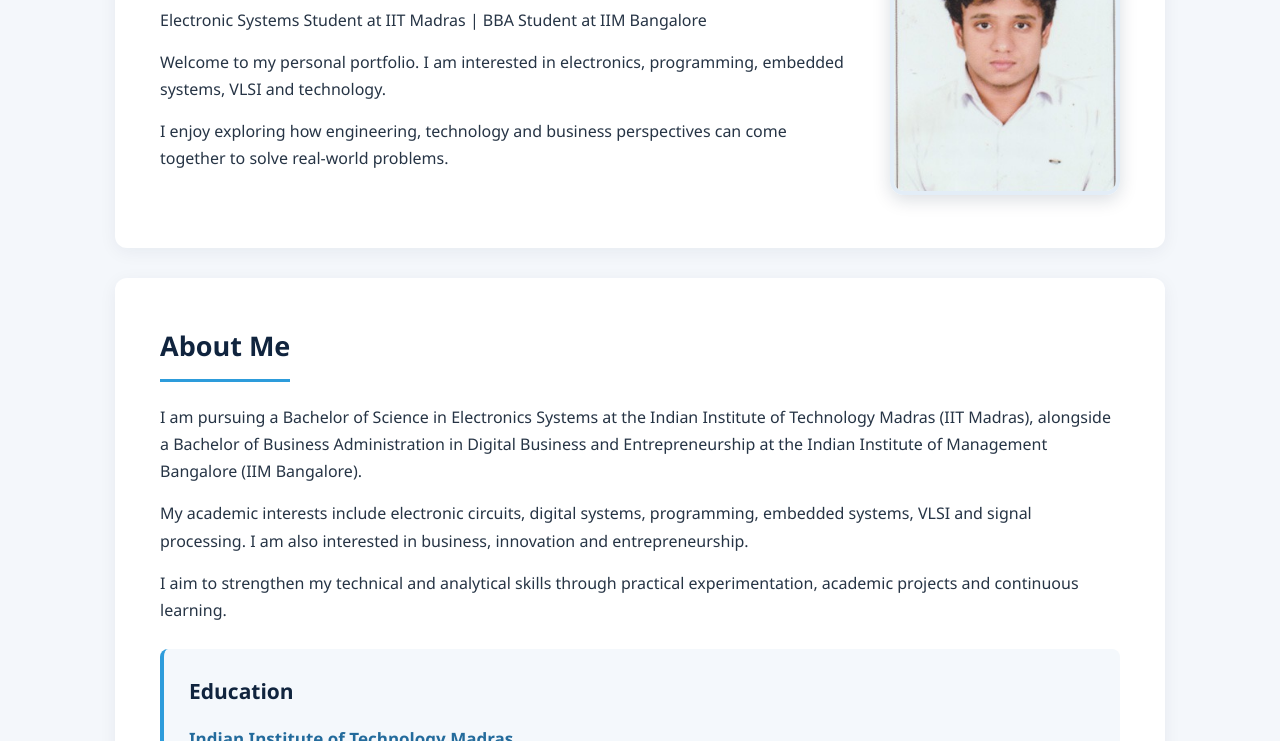
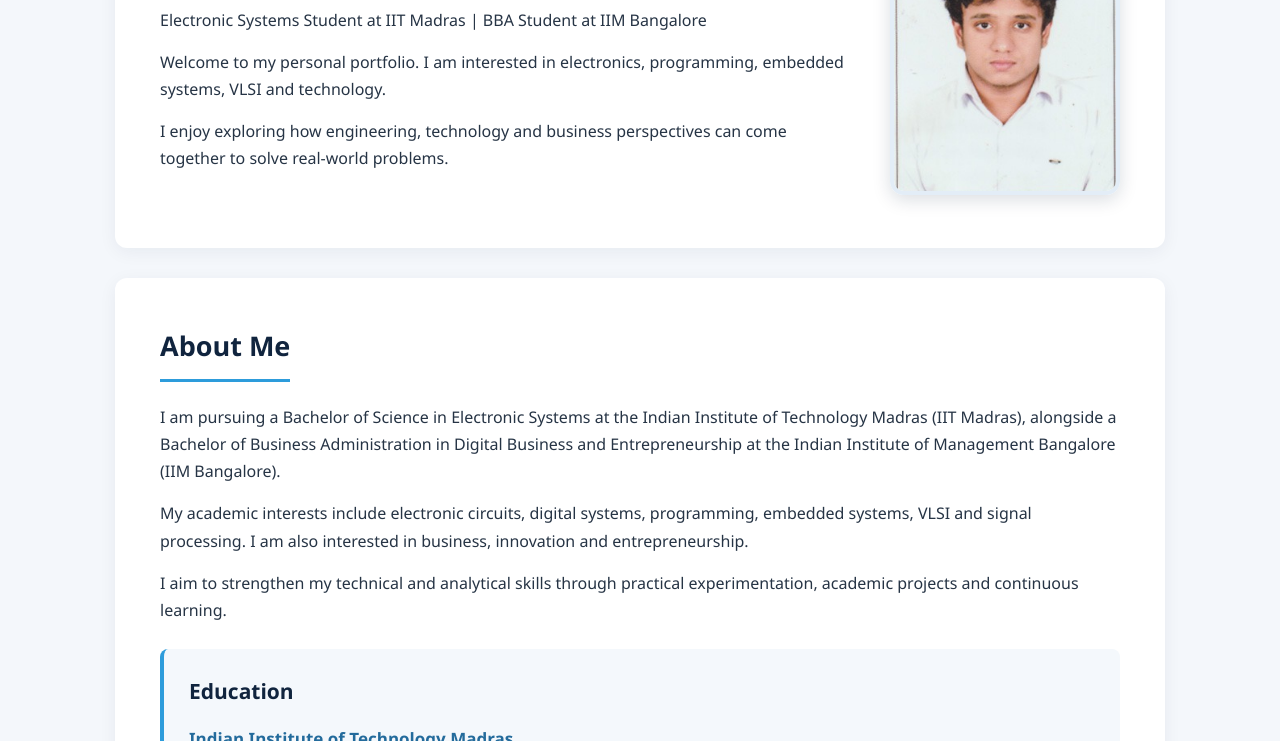
Before and after one commit to Ibrahim31205/MOHAMED-IBRAHIM-S-Portfolio, a plain HTML site: page index.html in a window 1280 px wide. Shown: the part 359-1100 px from the top of the page. Drawn offline with Linux system fonts and the light colour scheme.

Commit message:
Add files via upload

```diff
--- a/index.html
+++ b/index.html
@@ -85,7 +85,7 @@
 
             <p>
                 I am pursuing a Bachelor of Science in
-                Electronics Systems at the Indian Institute
+                Electronic Systems at the Indian Institute
                 of Technology Madras (IIT Madras), alongside
                 a Bachelor of Business Administration in Digital Business and Entrepreneurship at
                 the Indian Institute of Management Bangalore
```
